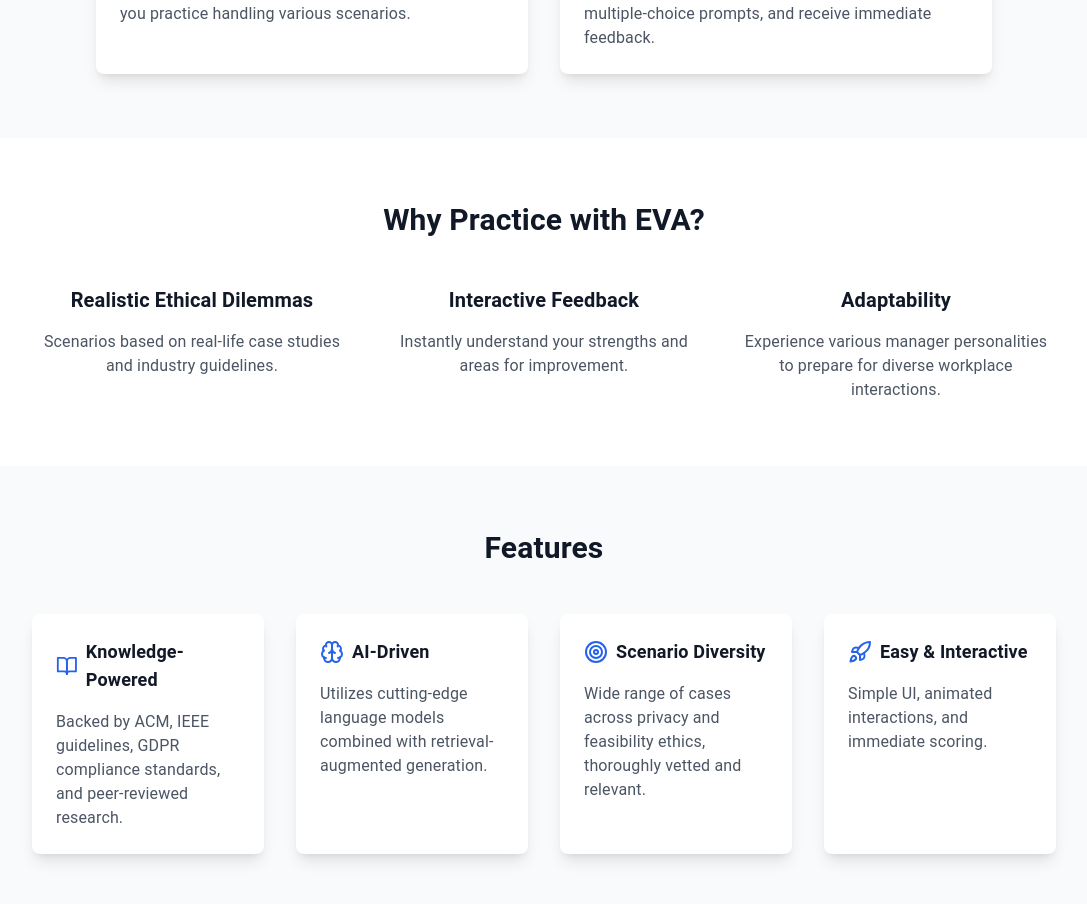
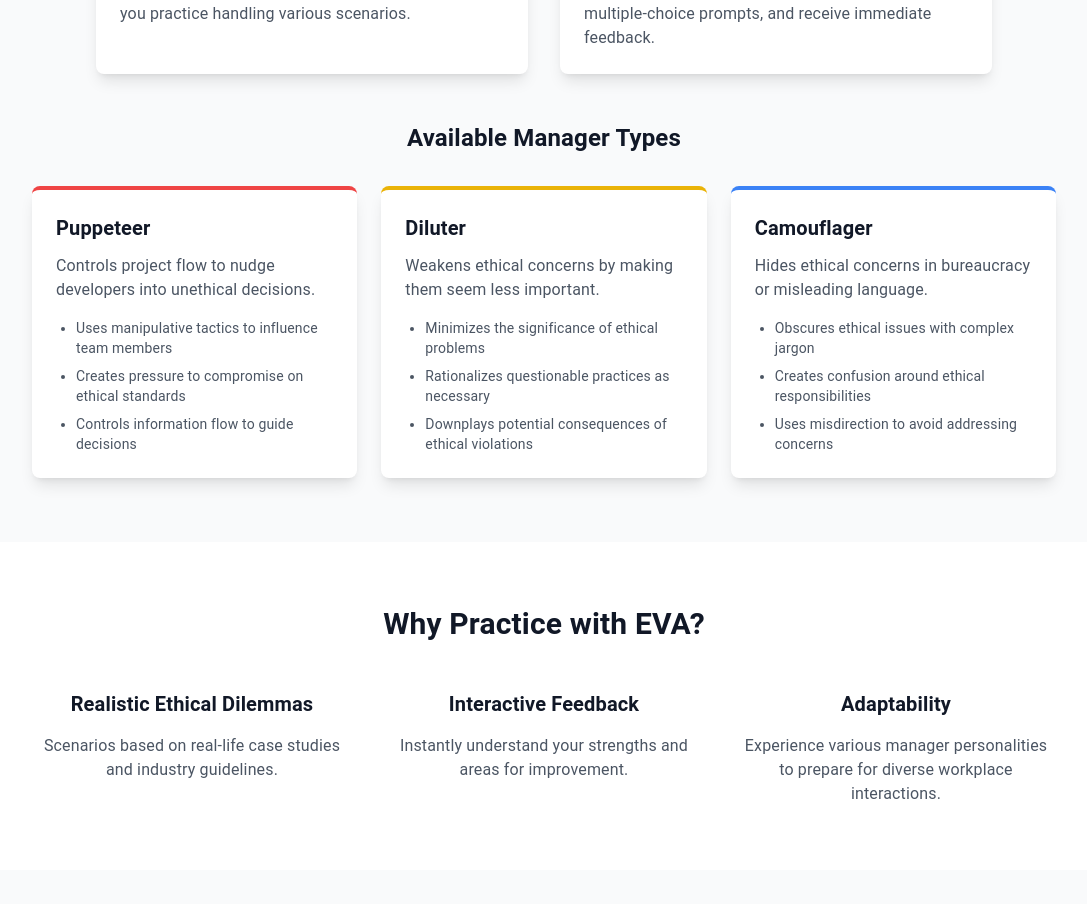
Before and after one commit to egemenmermer/EVA, a React (Vite) app in the folder frontend/: page / in a window 1280 px wide. Shown: the part 942-1846 px from the top of the page, without its empty margins (96-1183 px from the left). Built offline with nearby package versions, Linux system fonts and the light colour scheme; no server answers.

Commit message:
Landing page update

```diff
--- a/frontend/src/pages/LandingPage.tsx
+++ b/frontend/src/pages/LandingPage.tsx
@@ -129,6 +129,56 @@ export const LandingPage: React.FC = () => {
               </p>
             </div>
           </div>
+
+          {/* Manager Types Section */}
+          <div className="mt-12">
+            <h3 className="text-2xl font-bold text-center text-gray-900 dark:text-white mb-8">
+              Available Manager Types
+            </h3>
+            <div className="grid md:grid-cols-3 gap-6 max-w-5xl mx-auto">
+              <div className="bg-white dark:bg-gray-800 p-6 rounded-lg shadow-lg border-t-4 border-red-500">
+                <h4 className="text-xl font-semibold text-gray-900 dark:text-white mb-3">
+                  Puppeteer
+                </h4>
+                <p className="text-gray-600 dark:text-gray-300 mb-4">
+                  Controls project flow to nudge developers into unethical decisions.
+                </p>
+                <ul className="text-sm text-gray-600 dark:text-gray-300 space-y-2 list-disc pl-5">
+                  <li>Uses manipulative tactics to influence team members</li>
+                  <li>Creates pressure to compromise on ethical standards</li>
+                  <li>Controls information flow to guide decisions</li>
+                </ul>
+              </div>
+
+              <div className="bg-white dark:bg-gray-800 p-6 rounded-lg shadow-lg border-t-4 border-yellow-500">
+                <h4 className="text-xl font-semibold text-gray-900 dark:text-white mb-3">
+                  Diluter
+                </h4>
+                <p className="text-gray-600 dark:text-gray-300 mb-4">
+                  Weakens ethical concerns by making them seem less important.
+                </p>
+                <ul className="text-sm text-gray-600 dark:text-gray-300 space-y-2 list-disc pl-5">
+                  <li>Minimizes the significance of ethical problems</li>
+                  <li>Rationalizes questionable practices as necessary</li>
+                  <li>Downplays potential consequences of ethical violations</li>
+                </ul>
+              </div>
+
+              <div className="bg-white dark:bg-gray-800 p-6 rounded-lg shadow-lg border-t-4 border-blue-500">
+                <h4 className="text-xl font-semibold text-gray-900 dark:text-white mb-3">
+                  Camouflager
+                </h4>
+                <p className="text-gray-600 dark:text-gray-300 mb-4">
+                  Hides ethical concerns in bureaucracy or misleading language.
+                </p>
+                <ul className="text-sm text-gray-600 dark:text-gray-300 space-y-2 list-disc pl-5">
+                  <li>Obscures ethical issues with complex jargon</li>
+                  <li>Creates confusion around ethical responsibilities</li>
+                  <li>Uses misdirection to avoid addressing concerns</li>
+                </ul>
+              </div>
+            </div>
+          </div>
         </div>
       </div>
 
```
